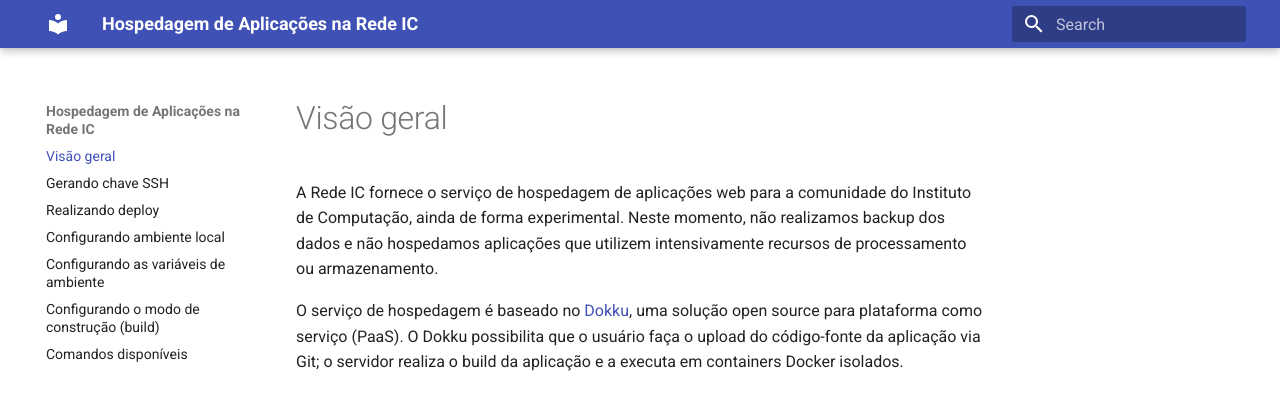
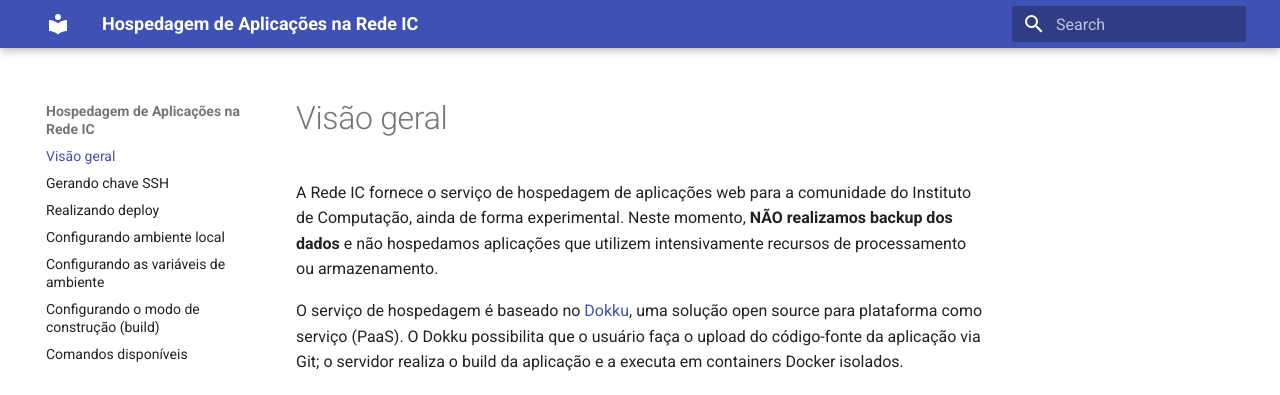
Before and after one commit to graco-ufba/app, an MkDocs documentation site: the page built from docs/index.md, in a window 1280 px wide. Shown: the top 395 px of the page. Built offline with MkDocs 1.6.1 and Material for MkDocs 9.7.7, drawn with Linux system fonts in a browser that asks for light colours.

```diff
--- a/docs/index.md
+++ b/docs/index.md
@@ -1,6 +1,6 @@
 # Visão geral
 
-A Rede IC fornece o serviço de hospedagem de aplicações web para a comunidade do Instituto de Computação, ainda de forma experimental. Neste momento, não realizamos backup dos dados e não hospedamos aplicações que utilizem intensivamente recursos de processamento ou armazenamento.
+A Rede IC fornece o serviço de hospedagem de aplicações web para a comunidade do Instituto de Computação, ainda de forma experimental. Neste momento, **NÃO realizamos backup dos dados** e não hospedamos aplicações que utilizem intensivamente recursos de processamento ou armazenamento.
 
 O serviço de hospedagem é baseado no [Dokku](https://dokku.com/), uma solução open source para plataforma como serviço (PaaS). O Dokku possibilita que o usuário faça o upload do código-fonte da aplicação via Git; o servidor realiza o build da aplicação e a executa em containers Docker isolados.
 
```
